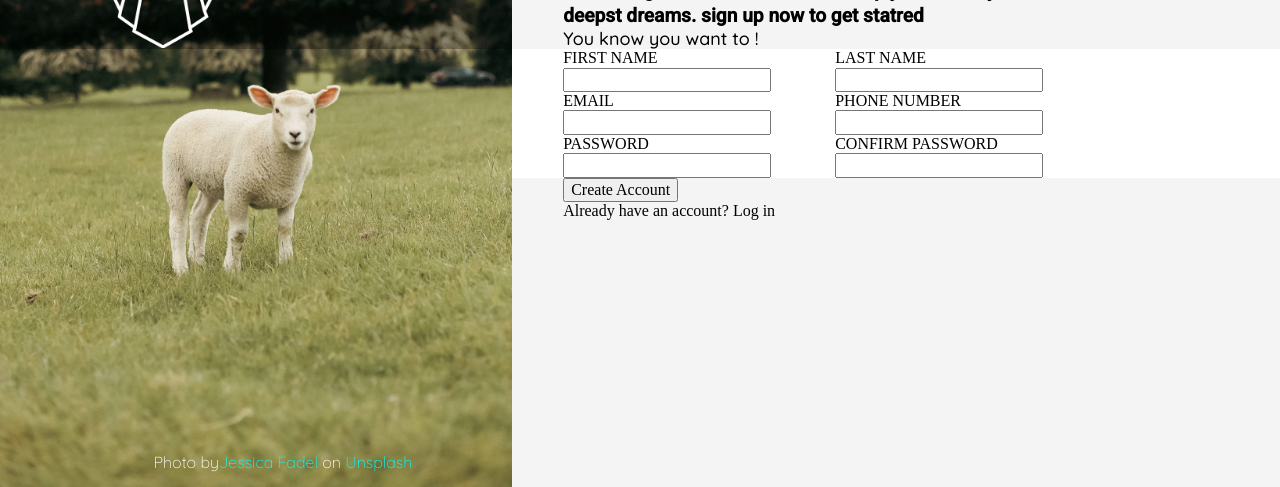
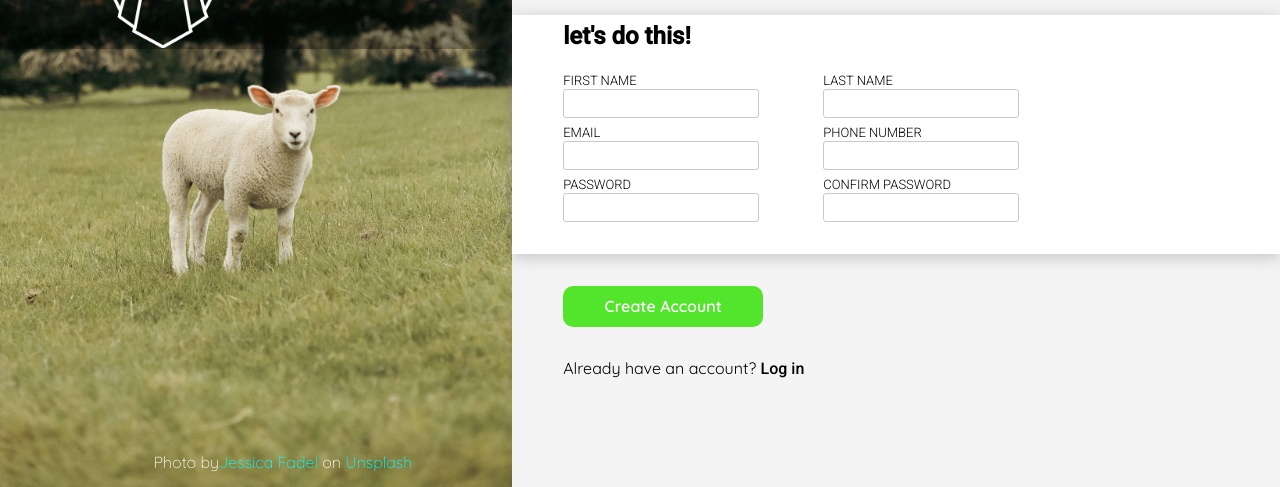
Before and after one commit to amirheydarii/Sign-up-form, a website: page index.html in a window 1280 px wide. Shown: the part 313-800 px from the top of the page. Drawn offline with nearby package versions, Linux system fonts and the light colour scheme; a web font is replaced by a local one.

Commit message:
complete style

```diff
--- a/index.html
+++ b/index.html
@@ -4,7 +4,7 @@
     <meta charset="UTF-8" />
     <meta http-equiv="X-UA-Compatible" content="IE=edge" />
     <meta name="viewport" content="width=device-width, initial-scale=1.0" />
-    <link rel="icon" href="/Sign-up-Form/images/Group1.png" type="image" />
+    <link rel="icon" href="/images/Group1.png" type="image" />
     <link rel="stylesheet" href="node_modules/normalize.css/normalize.css">
     <link rel="stylesheet" href="css/style.css" />
     <script src="/app/app.js"></script>
@@ -39,7 +39,7 @@
       <form action="" method="get">
         <div class="form-container">
           <div class="form-righthand">
-            <div>
+            <div class="before-content">
               <label for="user-firstname">FIRST NAME</label>
               <input type="text" name="firstname" />
             </div>
--- a/style/style.scss
+++ b/style/style.scss
@@ -57,7 +57,9 @@ body {
         position: relative;
         display: flex;
         flex-direction: column;
-        justify-content: center;
+        justify-content: start;
+        margin-top: 13vh;
+        gap: 8vh;
 
         .explain-service{
             width: min(1500px , 40vw);
@@ -77,36 +79,92 @@ body {
 
         form {
 
+            display: flex;
+            flex-direction: column;
+            gap: 4vh;
+
             .form-container {
                 display: flex;
                 gap: 5vw;
                 background-color: rgb(255, 255, 255);
                 width: 60vw;
+                padding: 2em 0em ;
+                box-shadow: 0px 3px 15px rgb(118, 118, 118 , 0.4);
 
                 .form-righthand{
-
+                    display: flex;
+                    flex-direction: column;
+                    gap: 1vh;
                     div {
                         display: flex;
                         flex-direction: column;
                         margin-left: 4vw;
+                        font-family: $font-robot;
+                        font-weight: $font-size-light;
+                        font-size: small;
+                        input {
+                            border: solid 1px rgb(202, 202, 202);
+                            border-radius: 3px;
+                            width: 190px;
+                            height: 25px;
+                            font-size: medium;
+                            font-weight: $font-size-light;
+                        }
+                    }
+                    .before-content {
+                        &:before {
+                            content: "let's do this!";
+                            font-size: x-large;
+                            font-weight: $font-size-larger;
+                            position: relative;
+                            bottom: 3vh;
+
+                        }
                     }
                 }
 
                 .form-lefthand {
-
+                    display: flex;
+                    flex-direction: column;
+                    gap: 1vh;
+                    justify-content: end;
                     div {
                         display: flex;
                         flex-direction: column;
+                        font-family: $font-robot;
+                        font-weight: $font-size-light;
+                        font-size: small;
+
+                        input {
+                            border: solid 1px rgb(202, 202, 202);
+                            border-radius: 3px;
+                            width: 190px;
+                            height: 25px;
+                        }
                     }
                 }
             }
 
             button {
                 margin-left: 4vw;
+                width: 200px;
+                font-family: $quicksand;
+                font-weight: $font-size-larger;
+                padding: 0.7em;
+                border: 0;
+                background-color: rgb(83, 229, 43);
+                color: rgb(255, 255, 255);
+                border-radius: 10px;
             }
 
             .ask-account {
                 margin: 0 0 0 4vw;
+                font-family: $quicksand;
+
+                span{
+                    font-family: $font-robot;
+                    cursor: pointer;
+                }
             }
         }
     }
```
Also changed, not shown: css/style.css.
